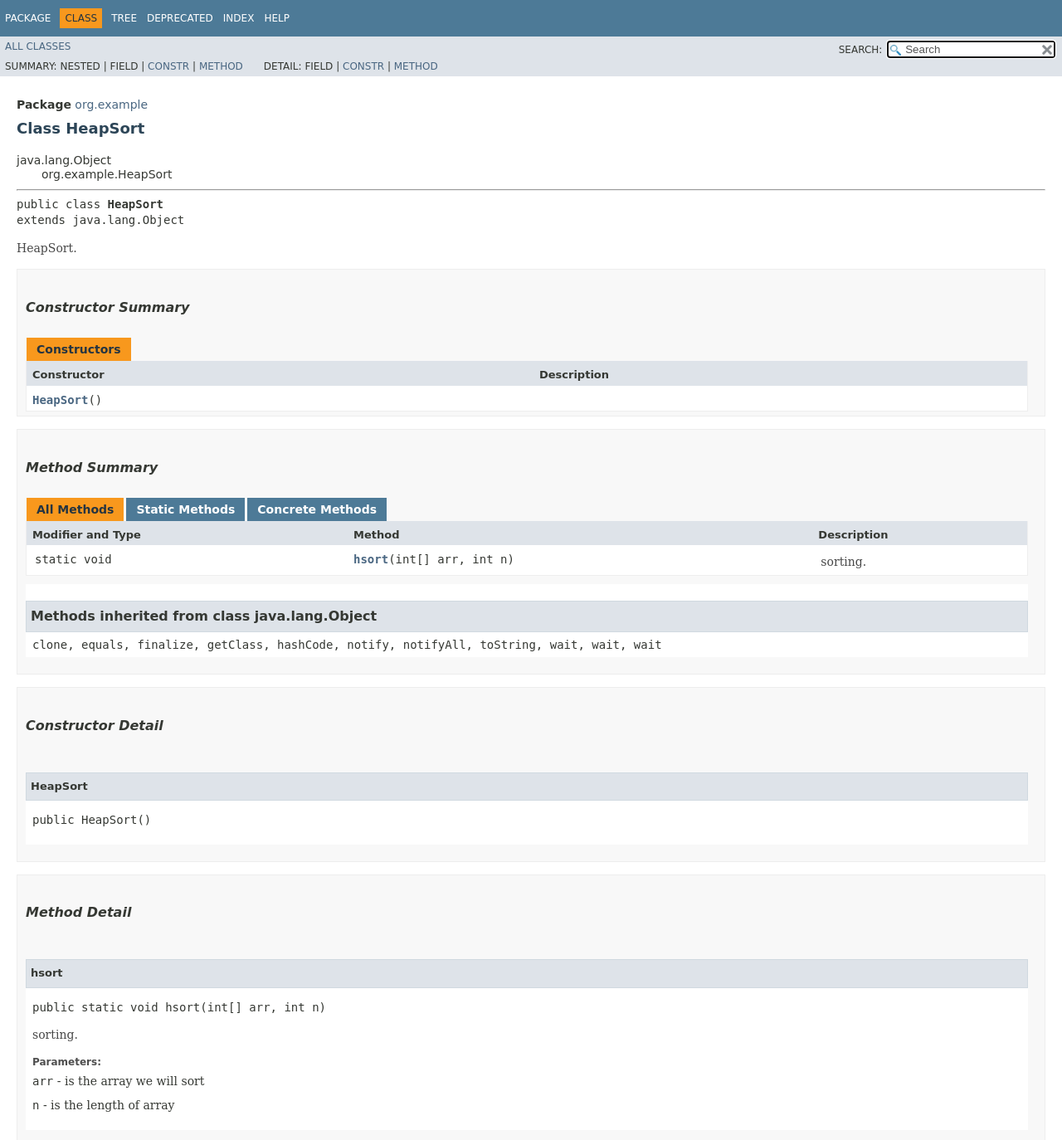
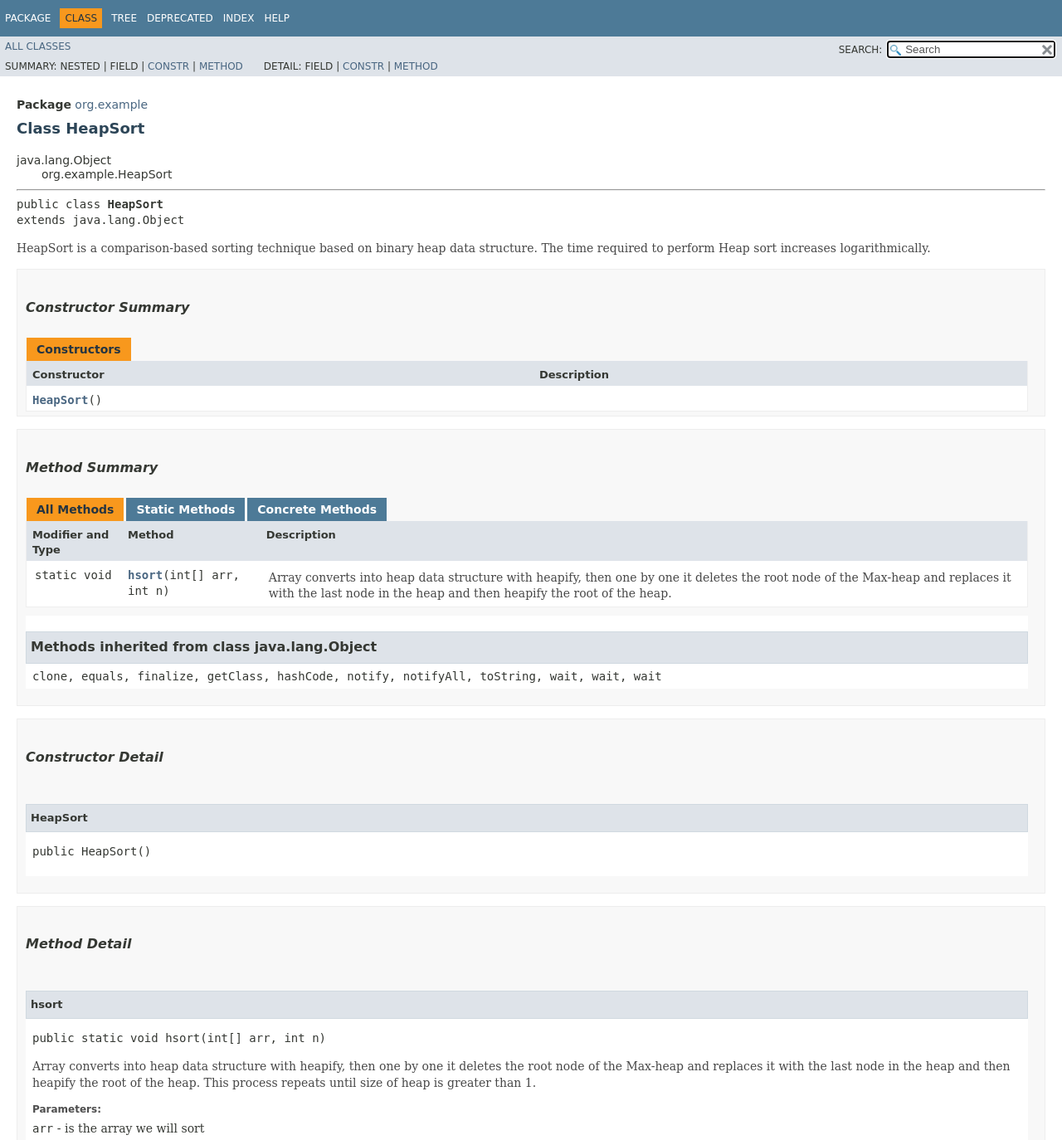
Before and after one commit to ploddasha/Plodushcheva_OOP, a plain HTML site: page Task-1-1-1/org/example/HeapSort.html in a window 1280 px wide. Shown: the top 1374 px of the page at 83% size. Drawn offline with Linux system fonts and the light colour scheme; no server answers; a script that the page names is missing; a web font is replaced by a local one.

Commit message:
Deploying to gh-pages from @ ploddasha/Plodushcheva_OOP@f719645a4741e1f75a08901853516253324d45f1 🚀

```diff
--- a/Task-1-1-1/org/example/HeapSort.html
+++ b/Task-1-1-1/org/example/HeapSort.html
@@ -131,7 +131,8 @@ $('.navPadding').css('padding-top', $('.fixedNav').css("height"));
 <hr>
 <pre>public class <span class="typeNameLabel">HeapSort</span>
 extends java.lang.Object</pre>
-<div class="block">HeapSort.</div>
+<div class="block">HeapSort is a comparison-based sorting technique based on binary heap data structure.
+ The time required to perform Heap sort increases logarithmically.</div>
 </li>
 </ul>
 </div>
@@ -178,7 +179,9 @@ extends java.lang.Object</pre>
 <th class="colSecond" scope="row"><code><span class="memberNameLink"><a href="#hsort(int%5B%5D,int)">hsort</a></span>&#8203;(int[]&nbsp;arr,
      int&nbsp;n)</code></th>
 <td class="colLast">
-<div class="block">sorting.</div>
+<div class="block">Array converts into heap data structure with heapify,
+ then one by one it deletes the root node of the Max-heap and
+ replaces it with the last node in the heap and then heapify the root of the heap.</div>
 </td>
 </tr>
 </table>
@@ -232,7 +235,10 @@ extends java.lang.Object</pre>
 <h4>hsort</h4>
 <pre class="methodSignature">public static&nbsp;void&nbsp;hsort&#8203;(int[]&nbsp;arr,
                          int&nbsp;n)</pre>
-<div class="block">sorting.</div>
+<div class="block">Array converts into heap data structure with heapify,
+ then one by one it deletes the root node of the Max-heap and
+ replaces it with the last node in the heap and then heapify the root of the heap.
+ This process repeats until size of heap is greater than 1.</div>
 <dl>
 <dt><span class="paramLabel">Parameters:</span></dt>
 <dd><code>arr</code> - is the array we will sort</dd>
```
Also changed, not shown: Task-1-1-1/allclasses-index.html (+1 -1 lines), Task-1-1-1/index-all.html (+4 -2 lines), Task-1-1-1/org/example/package-summary.html (+1 -1 lines), 3 other files.
